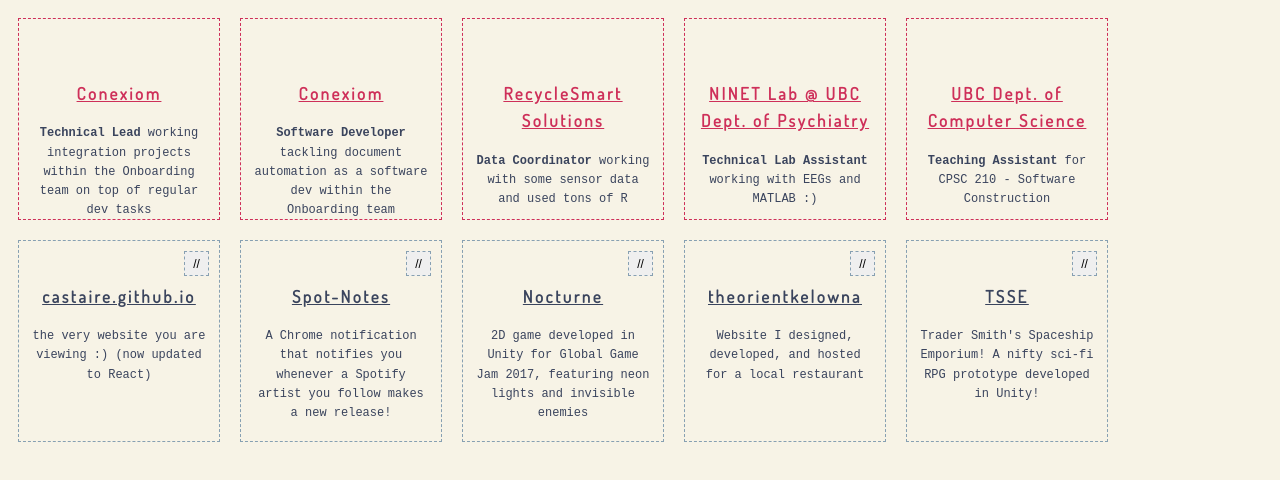
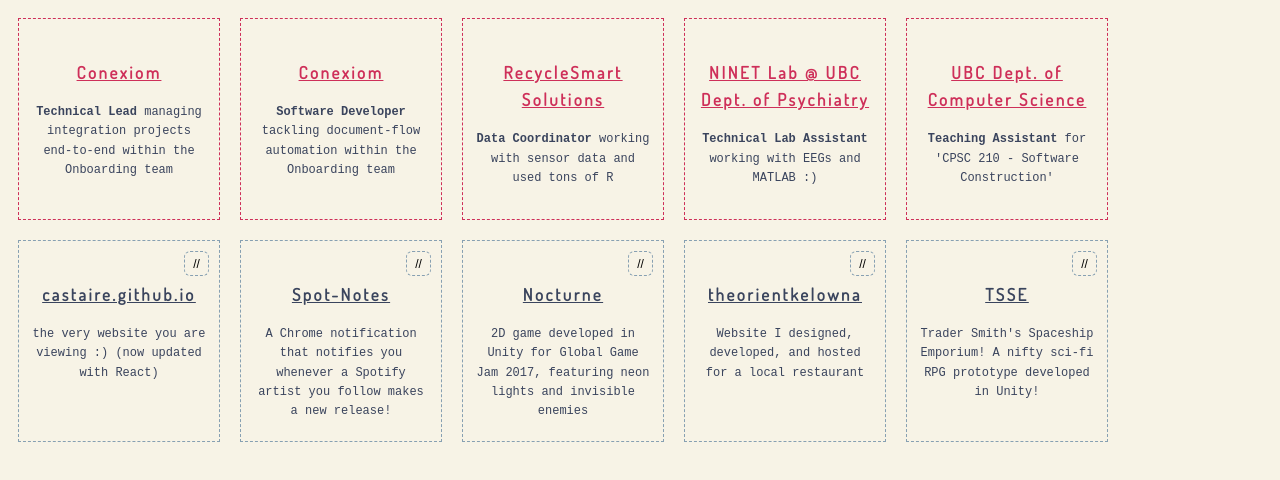
Before and after one commit to Castaire/castaire.github.io, a React (Create React App) app: page / in a window 1280 px wide. Shown: the top 480 px of the page. Built offline with nearby package versions, Linux system fonts and the light colour scheme.

Commit message:
polished project and work cards

```diff
--- a/src/App.js
+++ b/src/App.js
@@ -20,6 +20,7 @@ function App() {
       date={pc.date}
       name={pc.name}
       description={pc.description}
+      links={pc.links}
       details={pc.details}
     />
   );
--- a/src/components/project_card.jsx
+++ b/src/components/project_card.jsx
@@ -1,13 +1,27 @@
 import { useState } from "react";
 
-function ProjectCard({date, name, description, details}) {
+function ProjectCard({date, name, description, links, details}) {
     const [showDetails, setDetails] = useState(false);
 
-    const cardClasses = "card projectcard"
-    const textClass = "text"
+    const cardClasses = "card projectcard";
+    const textClass = "text";
+    const fineTextClass = "finetext";
 
     function flipDetails() {
         setDetails(!showDetails);
+    }
+
+    function getLinks() {
+        return (
+            links.map(link =>
+                <>
+                <a className={fineTextClass} href={link.href} target="_blank"  rel="noreferrer">
+                    // {link.description}
+                </a>
+                <br/>
+                </>
+            )
+        );
     }
 
     function getCardContent() {
@@ -19,9 +33,12 @@ function ProjectCard({date, name, description, details}) {
                 </>
             );
         } else {
+            let linksJsx = getLinks();
             return (
                 <>
+                    <br/>
                     <p>{details}</p>
+                    {linksJsx}
                 </>
             );
         }
--- a/src/components/work_card.jsx
+++ b/src/components/work_card.jsx
@@ -1,3 +1,4 @@
+import { useState } from "react"
 
 function WorkCard({date, title, company, description}) {
   const classes = "card workcard";
@@ -6,7 +7,6 @@ function WorkCard({date, title, company, description}) {
   return (
     <div className={classes} date={date}>
       <div className={textClass}>
-        <br />
         <h3>{company}</h3>
         <p>
           <b>{title}</b> {description}
--- a/src/data/card_data.json
+++ b/src/data/card_data.json
@@ -4,51 +4,45 @@
             "title": "Technical Lead",
             "company": "Conexiom",
             "date": "2021-08-01",
-            "description": "working integration projects within the Onboarding team on top of regular dev tasks",
-            "type": "work"
+            "description": "managing integration projects end-to-end within the Onboarding team"
         },
         {
             "title": "Software Developer",
             "company": "Conexiom",
             "date": "2019-06-01",
-            "description": "tackling document automation as a software dev within the Onboarding team",
-            "type": "work"
+            "description": "tackling document-flow automation within the Onboarding team"
         },
         {
             "title": "Data Coordinator",
             "company": "RecycleSmart Solutions",
             "date": "2018-05-01",
-            "description": "working with some sensor data and used tons of R",
-            "type": "work"
+            "description": "working with sensor data and used tons of R"
         },
         {
             "title": "Technical Lab Assistant",
             "company": "NINET Lab @ UBC Dept. of Psychiatry",
             "date": "2017-05-01",
-            "description": "working with EEGs and MATLAB :)",
-            "type": "work"
+            "description": "working with EEGs and MATLAB :)"
         },
         {
             "title": "Teaching Assistant",
             "company": "UBC Dept. of Computer Science",
             "date": "2017-01-01",
-            "description": "for CPSC 210 - Software Construction",
-            "type": "work"
+            "description": "for 'CPSC 210 - Software Construction'"
         }
     ],
     "project_cards": [
         {
             "name": "castaire.github.io",
             "date": "2019-02-18",
-            "description": "the very website you are viewing :) (now updated to React)",
+            "description": "the very website you are viewing :) (now updated with React)",
             "links": [
                 {
                     "description": "source",
                     "href": "https://github.com/Castaire/persona"
                 }
             ],
-            "details": "testing onlyyyy",
-            "type": "project"
+            "details": "Made with: HTML, CSS, JS"
         },
         {
             "name": "Spot-Notes",
@@ -60,8 +54,7 @@
                     "href": "https://github.com/Castaire/spot_notes"
                 }
             ],
-            "details": "testing onlyyyy",
-            "type": "project"
+            "details": "Made with: JS and some sprinkles of HTML + CSS"
         },
         {
             "name": "Nocturne",
@@ -73,8 +66,7 @@
                     "href": "https://github.com/weedle/Nocturne-GGJ2017"
                 }
             ],
-            "details": "testing onlyyyy",
-            "type": "project"
+            "details": "Made with: C#, Unity, with special thanks to the bloom effect :')"
         },
         {
             "name": "theorientkelowna",
@@ -90,8 +82,7 @@
                     "href": "https://github.com/Castaire/theOrientKelowna--2.0"
                 }
             ],
-            "details": "testing onlyyyy",
-            "type": "project"
+            "details": "Made with: HTML, CSS, JS"
         },
         {
             "name": "TSSE",
@@ -103,12 +94,11 @@
                     "href": "https://github.com/weedle/TSSE2016"
                 },
                 {
-                    "description": "stand-alone UI mini project",
+                    "description": "stand-alone UI project",
                     "href": "https://github.com/Castaire/TSSE2016---Personal-Menus"
                 }
             ],
-            "details": "testing onlyyyy",
-            "type": "project"
+            "details": "Made with: C#, Unity"
         }
     ]
 }
--- a/src/index.css
+++ b/src/index.css
@@ -42,10 +42,9 @@ body {
 }
 
 .card .text {
-  position: absolute;
-  top: 20px;
   font-size: 12px;
-  margin: 5px 10px;
+  margin: 0px 10px;
+  margin-top: 40px;
 }
 
 .workcard {
@@ -73,8 +72,9 @@ body {
   padding: 0px;
   margin: 10px 10px 0px 10px;
   border: inherit;
+  border-radius: 25%;
   z-index: 1000; /* NOTE: makes sure it displays on top */
-    /*background-color: inherit;*/ /* TESTING ONLY */
+  background-color: inherit;
 }
 
 .card button p {
@@ -83,3 +83,7 @@ body {
   text-align: center;
   line-height: 25px;
 }
+
+.card .finetext {
+  font-size: 10px;
+}
```
